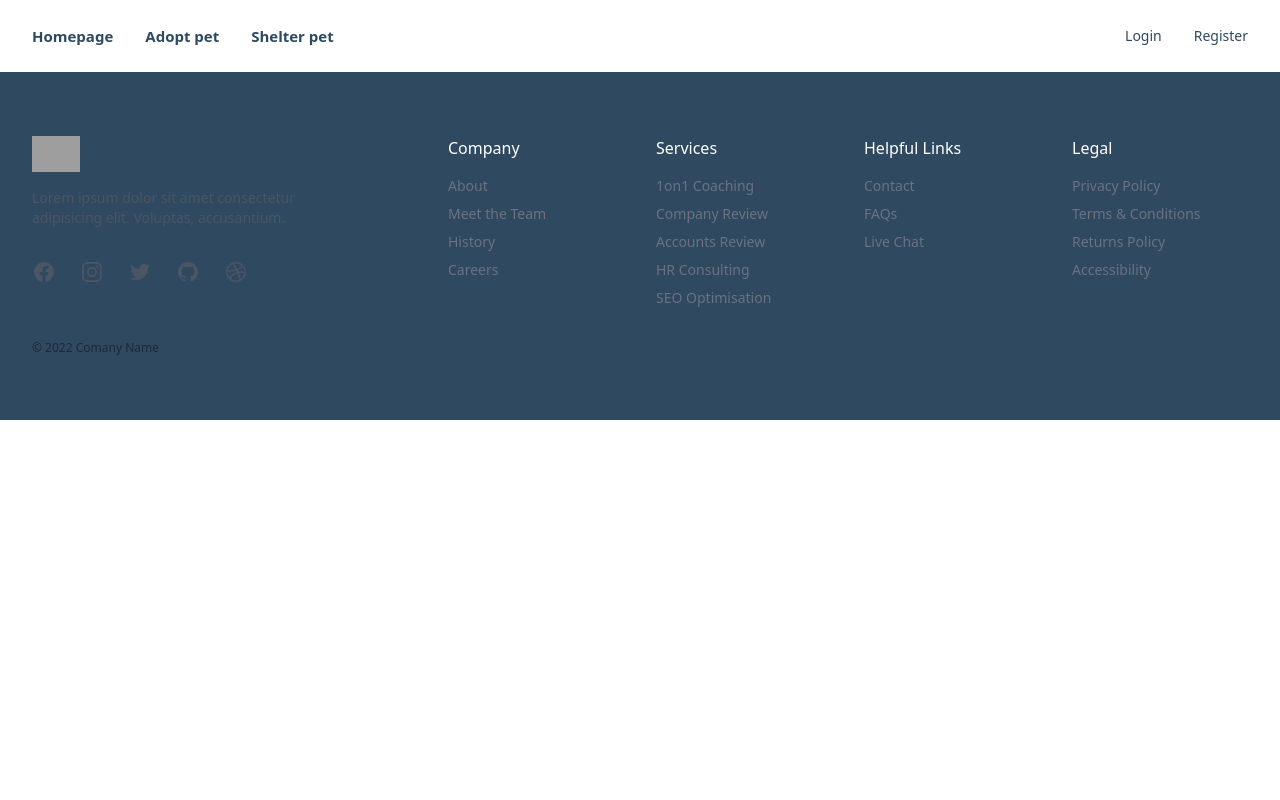
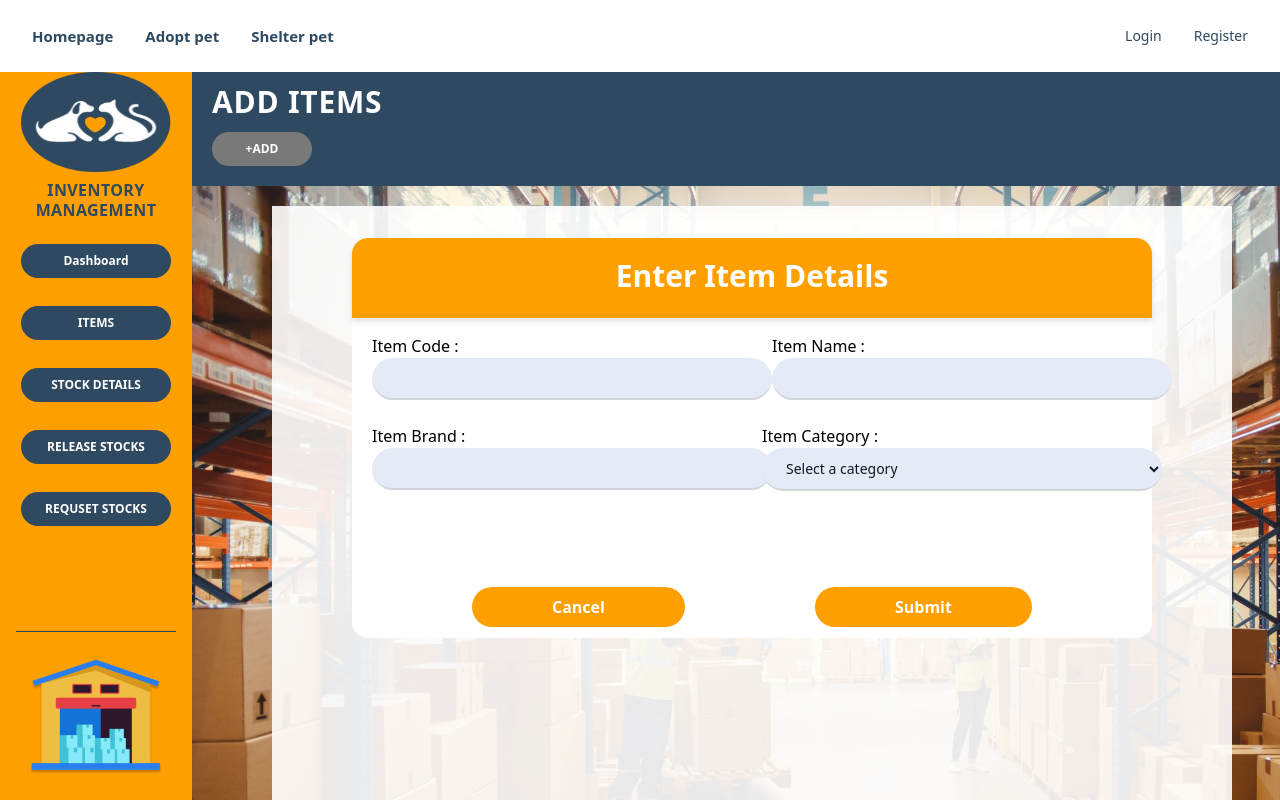
Before and after one commit to GIHAA/itp-project-happy-tails, a React (Create React App) app in the folder Implementation/frontend/: page /additem in a window 1280 px wide. Shown: the top 800 px of the page. Built offline with nearby package versions, Linux system fonts and the light colour scheme; grey boxes are pictures that could not be loaded.

Commit message:
Added invAddItem

```diff
--- a/Implementation/frontend/src/App.js
+++ b/Implementation/frontend/src/App.js
@@ -19,6 +19,7 @@ import Footer from './components/common/Footer';
 // import Profile from './components/User/Profile';
 import InvDashboard from './components/InvDashboard';
 import InvItems from './components/InvItems';
+import InvAddItem from './components/InvAddItem';
 import InvItemUpdate from './components/InvItemUpdate';
 
 
@@ -44,6 +45,7 @@ function App() {
             //inventory
             <Route path='/inventory' element={<InvDashboard />} />
             <Route path='/items' element={<InvItems />} />
+            <Route path='/additem' element={<InvAddItem />} />
             <Route path='/updateitem/:id' element={<InvItemUpdate />} />
 
 
--- /dev/null
+++ b/Implementation/frontend/src/components/InvAddItem.jsx
@@ -0,0 +1,151 @@
+import React, { useState } from "react";
+import { Link } from 'react-router-dom';
+import inv from "../assets/inv.jpg"
+import axios from 'axios'
+import InventorySideBar from "./InventorySideBar";
+import { ToastContainer, toast } from 'react-toastify';
+
+
+
+export default function InvAddItem() {
+
+    const [item_code,setItemCode] = useState("")
+    const [item_name,setItemName] = useState("")
+    const [item_brand,setItemBrand] = useState("")
+    const [category,setItemCategory] = useState("")
+    const [qty,setItemQty] = useState("")
+
+    function addItem(e) {
+        e.preventDefault();
+
+        const newItem = {
+            item_code,
+            item_name,
+            item_brand,
+            category,
+            qty
+        }
+        console.log(newItem)
+
+
+        axios.post("http://localhost:8080/api/inventory/items",newItem)
+        .then(()=>{
+            toast.success("item added", {position: toast.POSITION.BOTTOM_RIGHT,})
+
+       }).catch((err)=>{
+            if(err.response.status === 409)
+                alert("Cannot insert !! item already exists !!")
+            else
+                alert(`Item insert unsuccessful ${err}`)
+       })
+
+
+    }
+
+    return (
+       //Main container
+        <div className="flex scroll-smooth">
+            <InventorySideBar />
+
+        {/*Right Side container start*/}
+        <div className="bg-[#d9d9d9] flex-[85%]">
+
+          {/*Header Part*/}
+          <div className="bg-[#2E4960] h-100 w-full">
+            <h1 className="text-white font-bold text-3xl leading-5 tracking-wide pt-5 pl-5 ">ADD ITEMS</h1>
+
+              <div className=" flex p-5">
+
+              <Link to='/additem'
+              className=" bg-[#797979] px-[15px] py-[8px] rounded-[120px] font-bold text-white text-[12px] block w-[100px] text-center mr-2"
+              >+ADD</Link>
+
+              </div>
+          </div>
+
+          {/*Body Part*/}
+          <div
+            style={{ backgroundImage: `url(${inv})` }}
+            className="bg-cover bg-center h-screen w-full fixed" >
+
+                <div className=" bg-white bg-opacity-90 w-[75%] h-[80%] absolute top-5 left-[80px] overflow-scroll">
+
+                    <div className="w-[800px] h-[400px] mx-auto rounded-2xl bg-white mt-8">
+
+                    <h1
+                    className=" text-[#ffffff] bg-[#FF9F00] rounded-t-2xl font-bold text-3xl h-20 mb-4 pt-5 text-center drop-shadow-md"
+                    >Enter Item Details</h1>
+
+                    <div className=" pl-5">
+
+                        <form className="mx-auto" onSubmit={addItem}>
+
+
+                                <div className="flex mb-6">
+                                    <div>
+                                        <label className="">Item Code :</label>
+                                        <input type="text"
+                                        className=" rounded-3xl py-2.5 px-5 w-[50vh] text-sm text-gray-900 bg-[#E4EBF7] border-0 border-b-2 border-gray-300 appearance-non focus:outline-none focus:ring-0 focus:border-[#FF9F00]"
+                                        onChange={(e)=>{
+                                            setItemCode(e.target.value)}} required />
+                                    </div>
+
+                                    <div>
+                                        <label className="">Item Name :</label>
+                                        <input type="text"
+                                        className=" rounded-3xl py-2.5 px-5 w-[50vh] text-sm text-gray-900 bg-[#E4EBF7] border-0 border-b-2 border-gray-300 appearance-non focus:outline-none focus:ring-0 focus:border-[#FF9F00]"
+                                        onChange={(e)=>{
+                                            setItemName(e.target.value)}} required />
+                                    </div>
+                                </div>
+
+                                <div className="flex mb-6">
+                                    <div className=" w-[50%]  ">
+                                        <label className="">Item Brand :</label>
+                                        <input type="text"
+                                        className=" rounded-3xl py-2.5 px-5 w-[50vh] text-sm text-gray-900 bg-[#E4EBF7] border-0 border-b-2 border-gray-300 appearance-non focus:outline-none focus:ring-0 focus:border-[#FF9F00]"
+                                        onChange={(e)=>{
+                                            setItemBrand(e.target.value)}} required />
+                                    </div>
+
+                                    <div className=" w-[50%]  ">
+                                        <label className="">Item Category :</label>
+                                        <select
+                                        className="block rounded-3xl py-2.5 px-5 w-[50vh] text-sm text-gray-900 bg-[#E4EBF7] border-0 border-b-2 border-gray-300 appearance-non focus:outline-none focus:ring-0 focus:border-[#FF9F00] "
+                                        onChange={(e)=>{
+                                            setItemCategory(e.target.value)}} >
+                                            <option>Select a category</option>
+                                            <option value="food">FOOD</option>
+                                            <option value="medicine">MEDICINE</option>
+                                            <option value="toys">TOYS</option>
+                                            <option value="bathroom-essentials">BATHROOM ESSENTIALS</option>
+                                            <option value="grooming-equipments">GROOMING EQUIPMENTS</option>
+                                            <option value="event-items">EVENT ITEMS</option>
+                                            <option value="other">OTHER</option>
+                                        </select>
+
+                                    </div>
+                                </div>
+
+                                <div className="flex mt-24 h-10">
+
+                                    <button className="text-white bg-[#FF9F00] hover:bg-[#2E4960] focus:ring-4 focus:outline-none focus:ring-blue-300 font-bold rounded-3xl text-l sm:w-auto px-20 py-5.5 text-center ml-[100px]"><Link to='/inventory'>Cancel</Link></button>
+
+                                    <button type="submit"
+                                    className="text-white bg-[#FF9F00] hover:bg-[#2E4960] focus:ring-4 focus:outline-none focus:ring-blue-300 font-bold rounded-3xl text-l sm:w-auto px-20 py-5.5 text-center ml-[130px]"
+                                    >Submit</button>
+                                </div>
+                        </form>
+                        </div>
+
+                    </div>
+
+                </div>
+
+          </div>
+
+        </div> {/*Right Side container end*/}
+      </div> //Main container end
+
+    )
+}
```
